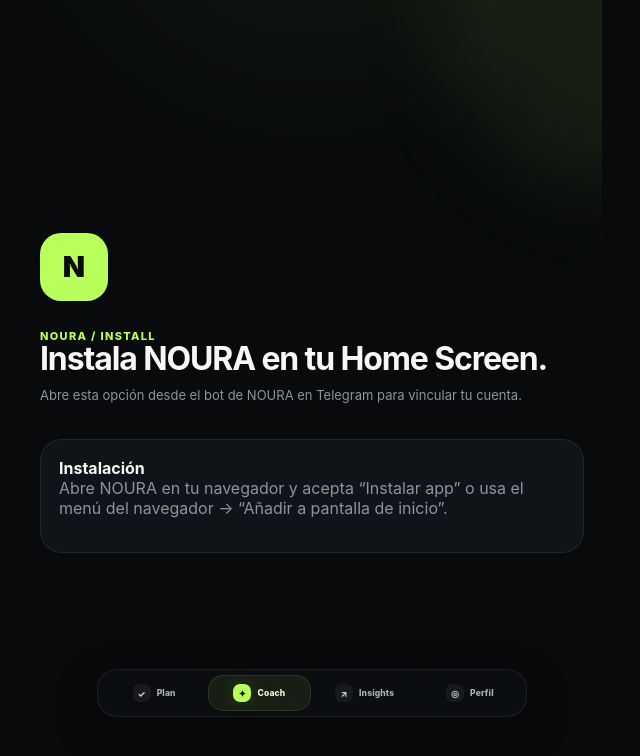
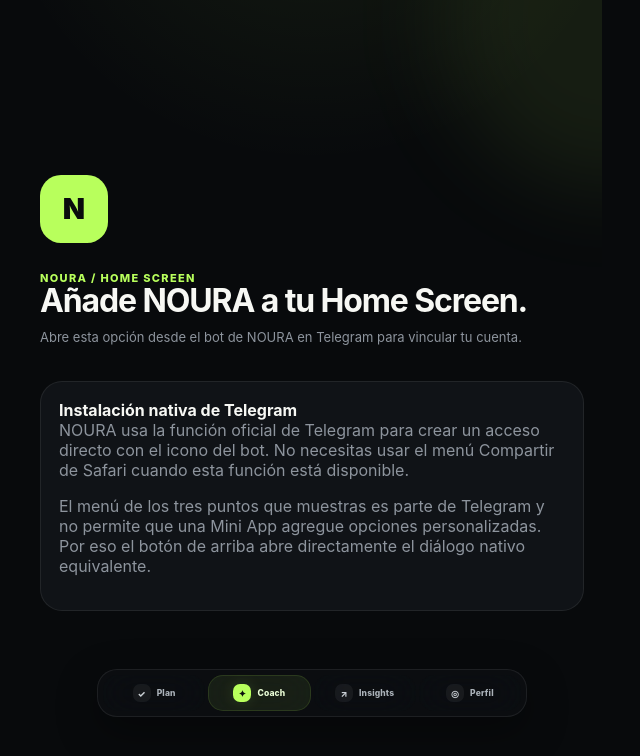
Before and after one commit to itsdjjohn/noura-telegram, a Next.js app: page /install in a window 1280 px wide. Shown: the top 756 px of the page, without its empty margins (328-968 px from the left). Built offline with nearby package versions, Linux system fonts and the light colour scheme.

Commit message:
Use Telegram native home screen shortcut API

```diff
--- a/app/install/page.tsx
+++ b/app/install/page.tsx
@@ -3,11 +3,14 @@
 import { useEffect,useState } from "react";
 import { createInstallLink, exchangeInstallCode } from "@/lib/noura-data";
 
+type HomeScreenStatus="unsupported"|"unknown"|"added"|"missed";
 type TelegramWindow = Window & {
   Telegram?: {
     WebApp?: {
       initData?: string;
       openLink?: (url:string)=>void;
+      addToHomeScreen?: ()=>void;
+      checkHomeScreenStatus?: (callback:(status:HomeScreenStatus)=>void)=>void;
     };
   };
 };
@@ -16,13 +19,14 @@
  const [status,setStatus]=useState("Preparando NOURA para este dispositivo…");
  const [installUrl,setInstallUrl]=useState("");
  const [insideTelegram,setInsideTelegram]=useState(false);
+ const [homeStatus,setHomeStatus]=useState<HomeScreenStatus|null>(null);
 
  useEffect(()=>{(async()=>{
    const code=new URLSearchParams(window.location.search).get("code")||"";
    if(code){
      try{
        await exchangeInstallCode(code);
-       setStatus("Dispositivo vinculado ✓ Ya puedes instalar NOURA en este navegador.");
+       setStatus("Dispositivo vinculado ✓ NOURA ya está conectada con tu cuenta.");
      }catch{
        setStatus("Este enlace expiró o ya fue utilizado. Genera uno nuevo desde Telegram.");
      }
@@ -30,20 +34,35 @@
    }
 
    const tgWindow=window as TelegramWindow;
-   if(tgWindow.Telegram?.WebApp?.initData){
+   const webApp=tgWindow.Telegram?.WebApp;
+   if(webApp?.initData){
      setInsideTelegram(true);
+     setStatus("Puedes añadir NOURA al inicio directamente desde Telegram.");
+     if(webApp.checkHomeScreenStatus){
+       try{webApp.checkHomeScreenStatus((s)=>setHomeStatus(s));}catch{}
+     }
      try{
-       setStatus("Cuenta vinculada. Ahora abre NOURA fuera de Telegram para instalarla.");
        const url=await createInstallLink();
        setInstallUrl(url);
-     }catch{
-       setStatus("No pude preparar el enlace. Abre primero NOURA desde /start y vuelve a intentarlo.");
-     }
+     }catch{}
      return;
    }
 
    setStatus("Abre esta opción desde el bot de NOURA en Telegram para vincular tu cuenta.");
  })()},[]);
+
+ function addNativeShortcut(){
+   const webApp=(window as TelegramWindow).Telegram?.WebApp;
+   if(webApp?.addToHomeScreen){
+     webApp.addToHomeScreen();
+     setStatus("Telegram está preparando el acceso directo de NOURA…");
+     window.setTimeout(()=>{
+       try{webApp.checkHomeScreenStatus?.((s)=>{setHomeStatus(s);if(s==="added")setStatus("NOURA ya está en tu pantalla de inicio ✓");});}catch{}
+     },1000);
+     return;
+   }
+   setStatus("Tu versión de Telegram no expone la instalación nativa. Usa Abrir en navegador como alternativa.");
+ }
 
  function openExternal(){
    if(!installUrl)return;
@@ -52,20 +71,24 @@
    else window.location.href=installUrl;
  }
 
- const isIOS=typeof navigator!=="undefined"&&/iPhone|iPad|iPod/i.test(navigator.userAgent);
+ const nativeAvailable=insideTelegram&&typeof (window as TelegramWindow).Telegram?.WebApp?.addToHomeScreen==="function";
+ const alreadyAdded=homeStatus==="added";
 
  return <main className="onboarding onboarding-premium">
    <div className="onboarding-glow"/>
    <div className="logo-orb">N</div>
-   <div className="kicker">NOURA / INSTALL</div>
-   <h1>Instala NOURA en tu Home Screen.</h1>
+   <div className="kicker">NOURA / HOME SCREEN</div>
+   <h1>{alreadyAdded?"NOURA ya está instalada.":"Añade NOURA a tu Home Screen."}</h1>
    <p className="muted lead">{status}</p>
 
-   {insideTelegram&&installUrl&&<button className="btn btn-primary btn-large" style={{marginTop:18,maxWidth:420}} onClick={openExternal}>Abrir en navegador →</button>}
+   {nativeAvailable&&!alreadyAdded&&<button className="btn btn-primary btn-large" style={{marginTop:18,maxWidth:420}} onClick={addNativeShortcut}>＋ Añadir NOURA al inicio</button>}
+   {alreadyAdded&&<a className="btn btn-primary btn-large" style={{marginTop:18,maxWidth:420}} href="/">Abrir NOURA →</a>}
+   {!nativeAvailable&&insideTelegram&&installUrl&&<button className="btn btn-primary btn-large" style={{marginTop:18,maxWidth:420}} onClick={openExternal}>Abrir en navegador →</button>}
 
    <div className="card-premium" style={{marginTop:20,maxWidth:560}}>
-     <strong>{isIOS?"En iPhone":"Instalación"}</strong>
-     {isIOS?<p className="muted">1. Toca <b>Abrir en navegador</b>.<br/>2. En Safari toca el botón <b>Compartir</b>.<br/>3. Desliza y elige <b>Añadir a pantalla de inicio</b>.<br/>4. Confirma con <b>Añadir</b>.<br/><br/><b>Importante:</b> esa opción no aparece en el menú Compartir de Telegram.</p>:<p className="muted">Abre NOURA en tu navegador y acepta “Instalar app” o usa el menú del navegador → “Añadir a pantalla de inicio”.</p>}
+     <strong>Instalación nativa de Telegram</strong>
+     <p className="muted">NOURA usa la función oficial de Telegram para crear un acceso directo con el icono del bot. No necesitas usar el menú Compartir de Safari cuando esta función está disponible.</p>
+     <p className="muted" style={{marginTop:12}}>El menú de los tres puntos que muestras es parte de Telegram y no permite que una Mini App agregue opciones personalizadas. Por eso el botón de arriba abre directamente el diálogo nativo equivalente.</p>
    </div>
  </main>;
 }
```
